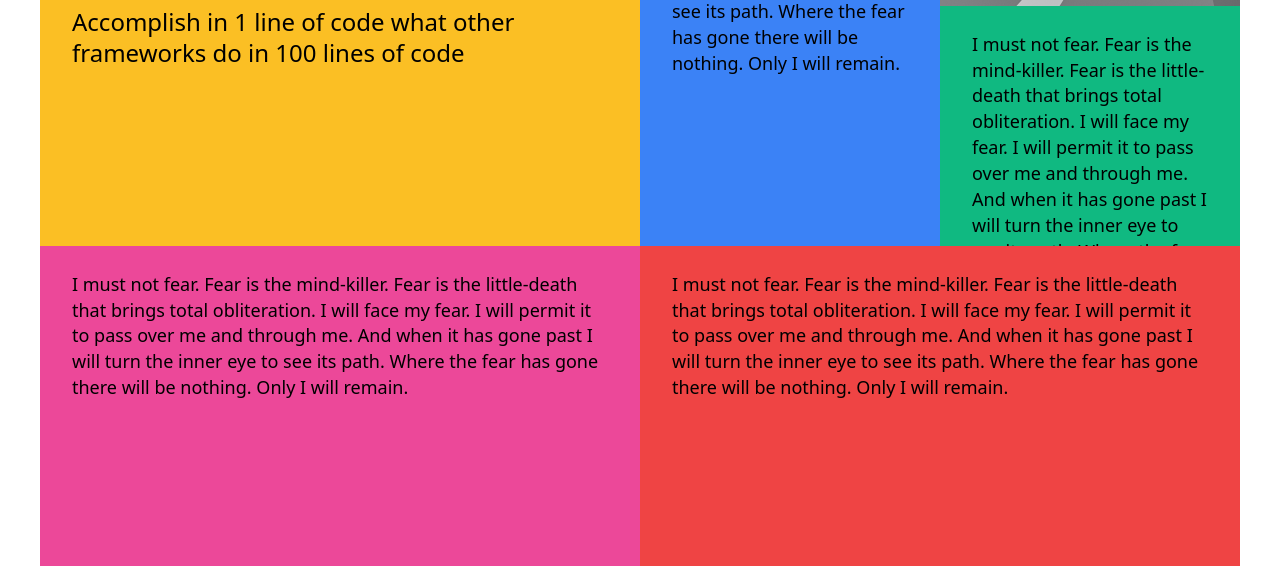
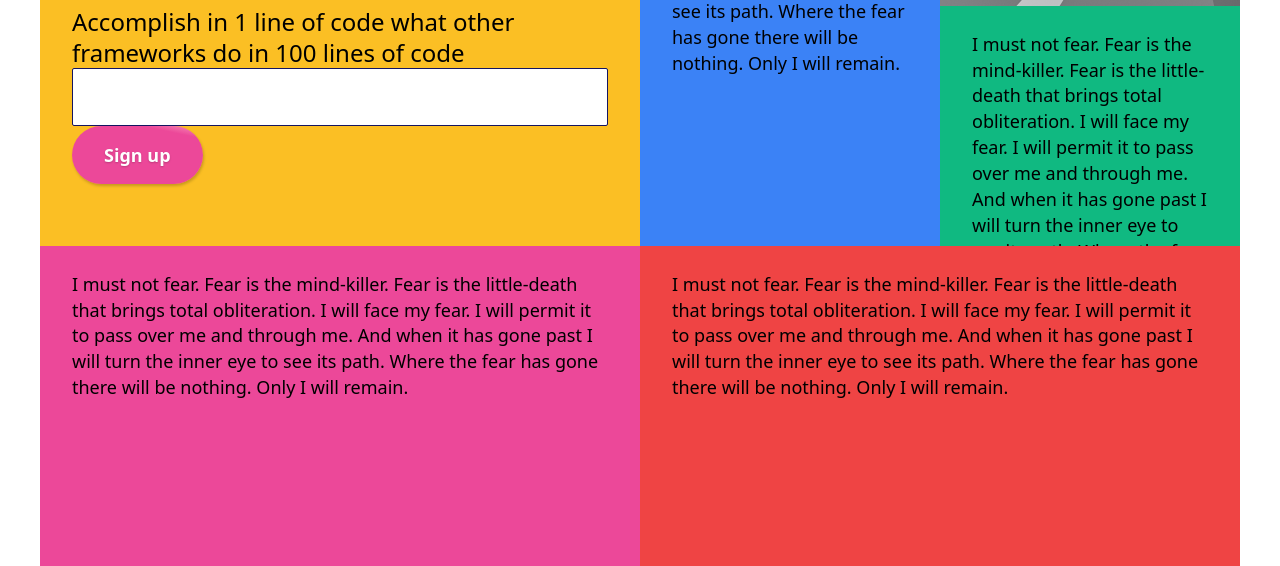
Before and after one commit to panphora/boxes-css, a plain HTML site: page boxes.html in a window 1280 px wide. Shown: the part 234-800 px from the top of the page. Drawn offline with Linux system fonts and the light colour scheme.

Commit message:
first pass at buttons and inputs

```diff
--- a/boxes.css
+++ b/boxes.css
@@ -119,11 +119,14 @@ th {
 */
 
 button {
+  flex: 0 0 auto;
+  align-self: flex-start;
   border: none;
   margin: 0;
   padding: 0;
   width: auto;
-  overflow: visible
+  overflow: visible;
+  cursor: pointer;
   background: transparent;
   color: inherit;
   font: inherit;
@@ -136,6 +139,38 @@ button {
 button::-moz-focus-inner {
   border: 0;
   padding: 0;
+}
+
+/* BUTTON - DEFAULT */
+
+button {
+  padding: 0 2rem;
+  height: 58px;
+  color: #fff;
+  font-weight: bold;
+  background: #EC4899;
+  background: linear-gradient(12deg, #EC4899 85%, #F894BA 100%);
+  border-radius: 9999px;
+  box-shadow: 1px 2px 3px rgba(0,0,0,.2);
+  text-shadow: 0 1px 2px rgba(0,0,0,.20);
+}
+
+button:hover {
+  background: #f255a3;
+  background: linear-gradient(12deg, #f255a3 85%, #fc9dc1 100%);
+  box-shadow: 1px 2px 6px rgba(0,0,0,.3);
+}
+
+/* INPUT - TEXT AND EMAIL */
+
+input[type="text"], input[type="email"] {
+  display: block;
+  width: 100%;
+  height: 58px;
+  padding: 0px 16px;
+  line-height: 58px;
+  border: 1px solid #141561;
+  border-radius: 2px;
 }
 
 /*
--- a/boxes.html
+++ b/boxes.html
@@ -10,6 +10,8 @@
     <h1 class="h1 text-extra-bold">The web app framework for launching</h1>
     <div class="spacer-2"></div>
     <h2 class="h5">Accomplish in 1 line of code what other frameworks do in 100 lines of code</h2>
+    <input type="email">
+    <button>Sign up</button>
   </section>
   <section>
     <section class="padding blue tall">I must not fear. Fear is the mind-killer. Fear is the little-death that brings total obliteration. I will face my fear. I will permit it to pass over me and through me. And when it has gone past I will turn the inner eye to see its path. Where the fear has gone there will be nothing. Only I will remain.</section>
```
